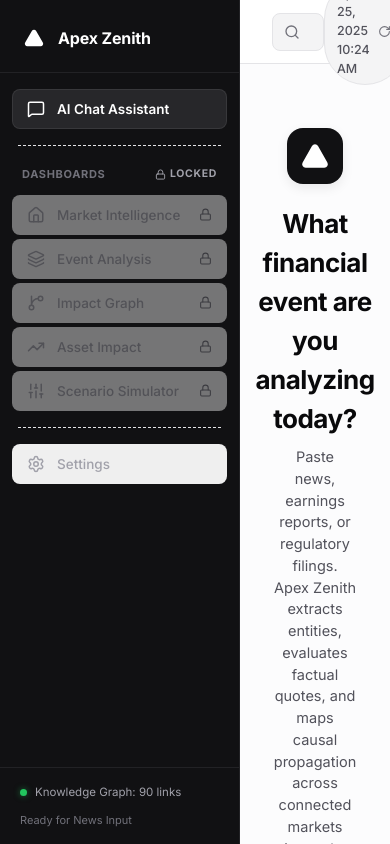
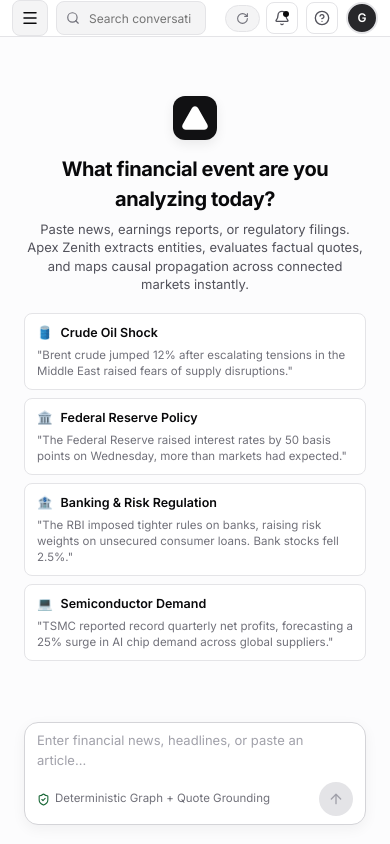
Before and after one commit to siddhi070306/Siddhi-Bhosale, a React (Vite) app in the folder frontend/: page / in a window 390 px wide. Built offline with nearby package versions, Linux system fonts and the light colour scheme.

Commit message:
feat: make frontend fully responsive across mobile, tablet, and desktop

```diff
--- a/frontend/src/App.jsx
+++ b/frontend/src/App.jsx
@@ -14,7 +14,7 @@ import './styles/pages.css';
 import './styles/chat.css';
 
 export default function App() {
-  // First interface is the ChatGPT/Gemini-like AI Chat Assistant
+
   const [activeTab, setActiveTab] = useState('chat');
   const [hasAnalyzed, setHasAnalyzed] = useState(false);
   const [currentEventText, setCurrentEventText] = useState(
--- a/frontend/src/components/charts/ScenarioChart.jsx
+++ b/frontend/src/components/charts/ScenarioChart.jsx
@@ -31,7 +31,7 @@ export default function ScenarioChart({ activeScenario = 'current', onScenarioCh
 
   return (
     <div className="scenario-chart-wrapper">
-      <div style={{ display: 'flex', justifyContent: 'space-between', alignItems: 'center', marginBottom: 16 }}>
+      <div style={{ display: 'flex', justifyContent: 'space-between', alignItems: 'flex-start', flexWrap: 'wrap', gap: 12, marginBottom: 16 }}>
         <div>
           <div style={{ fontSize: 14, fontWeight: 700, color: '#09090b' }}>
             Compare Scenarios
--- a/frontend/src/components/layout/Header.jsx
+++ b/frontend/src/components/layout/Header.jsx
@@ -1,7 +1,11 @@
 import React, { useState } from 'react';
-import { Search, RotateCw, Bell, HelpCircle } from 'lucide-react';
+import { Search, RotateCw, Bell, HelpCircle, Menu } from 'lucide-react';
 
-export default function Header({ searchPlaceholder = 'Search events, companies, sectors...', onSearch }) {
+export default function Header({
+  searchPlaceholder = 'Search events, companies, sectors...',
+  onSearch,
+  onToggleMobileMenu,
+}) {
   const [searchValue, setSearchValue] = useState('');
   const [isRefreshing, setIsRefreshing] = useState(false);
 
@@ -17,7 +21,16 @@ export default function Header({ searchPlaceholder = 'Search events, companies,
 
   return (
     <header className="top-header">
-      {/* Search Input */}
+      {/* Left: Mobile Toggle & Search */}
+      <div className="header-left">
+        <button
+          className="mobile-menu-btn"
+          onClick={onToggleMobileMenu}
+          aria-label="Toggle navigation menu"
+          title="Toggle navigation menu"
+        >
+          <Menu size={18} />
+        </button>
         <div className="header-search">
           <Search className="header-search-icon" />
           <input
@@ -28,12 +41,13 @@ export default function Header({ searchPlaceholder = 'Search events, companies,
             onChange={handleSearchChange}
           />
         </div>
+      </div>
 
       {/* Right Actions & Meta */}
       <div className="header-right">
         {/* Live Date / Time Badge */}
         <div className="live-time-badge">
-          <span>Apr 25, 2025 10:24 AM</span>
+          <span className="live-time-text">Apr 25, 2025 10:24 AM</span>
           <button
             className={`refresh-spin-btn ${isRefreshing ? 'spinning' : ''}`}
             onClick={handleRefresh}
--- a/frontend/src/components/layout/Layout.jsx
+++ b/frontend/src/components/layout/Layout.jsx
@@ -3,6 +3,8 @@ import Sidebar from './Sidebar';
 import Header from './Header';
 
 export default function Layout({ activeTab, setActiveTab, hasAnalyzed, children }) {
+  const [isMobileMenuOpen, setIsMobileMenuOpen] = React.useState(false);
+
   const getSearchPlaceholder = () => {
     switch (activeTab) {
       case 'chat':
@@ -24,9 +26,24 @@ export default function Layout({ activeTab, setActiveTab, hasAnalyzed, children
 
   return (
     <div className="app-container">
-      <Sidebar activeTab={activeTab} setActiveTab={setActiveTab} hasAnalyzed={hasAnalyzed} />
+      {/* Mobile Drawer Backdrop */}
+      <div
+        className={`sidebar-backdrop ${isMobileMenuOpen ? 'active' : ''}`}
+        onClick={() => setIsMobileMenuOpen(false)}
+        aria-hidden="true"
+      />
+      <Sidebar
+        activeTab={activeTab}
+        setActiveTab={setActiveTab}
+        hasAnalyzed={hasAnalyzed}
+        isMobileMenuOpen={isMobileMenuOpen}
+        onCloseMobileMenu={() => setIsMobileMenuOpen(false)}
+      />
       <div className="main-wrapper">
-        <Header searchPlaceholder={getSearchPlaceholder()} />
+        <Header
+          searchPlaceholder={getSearchPlaceholder()}
+          onToggleMobileMenu={() => setIsMobileMenuOpen(!isMobileMenuOpen)}
+        />
         <main className="page-content">{children}</main>
       </div>
     </div>
--- a/frontend/src/components/layout/Sidebar.jsx
+++ b/frontend/src/components/layout/Sidebar.jsx
@@ -11,9 +11,16 @@ import {
   Lock,
   Unlock,
   CheckCircle,
+  X,
 } from 'lucide-react';
 
-export default function Sidebar({ activeTab, setActiveTab, hasAnalyzed }) {
+export default function Sidebar({
+  activeTab,
+  setActiveTab,
+  hasAnalyzed,
+  isMobileMenuOpen = false,
+  onCloseMobileMenu,
+}) {
   const dashboardItems = [
     { id: 'home', label: 'Market Intelligence', icon: Home },
     { id: 'event-analysis', label: 'Event Analysis', icon: Layers },
@@ -22,22 +29,38 @@ export default function Sidebar({ activeTab, setActiveTab, hasAnalyzed }) {
     { id: 'scenario-simulator', label: 'Scenario Simulator', icon: Sliders },
   ];
 
+  const handleTabClick = (id) => {
+    setActiveTab(id);
+    if (onCloseMobileMenu) onCloseMobileMenu();
+  };
+
   const handleDashboardClick = (id) => {
     if (!hasAnalyzed) {
       alert('Please enter or select a financial event in the AI Chat Assistant first to unlock and generate these dashboards!');
       return;
     }
     setActiveTab(id);
+    if (onCloseMobileMenu) onCloseMobileMenu();
   };
 
   return (
-    <aside className="sidebar">
+    <aside className={`sidebar ${isMobileMenuOpen ? 'mobile-open' : ''}`}>
       {/* Brand Header */}
       <div className="sidebar-header">
-        <div className="brand-logo">
-          <Triangle size={20} fill="#ffffff" stroke="#ffffff" />
+        <div style={{ display: 'flex', alignItems: 'center', gap: 10 }}>
+          <div className="brand-logo">
+            <Triangle size={20} fill="#ffffff" stroke="#ffffff" />
+          </div>
+          <span className="brand-name">Apex Zenith</span>
         </div>
-        <span className="brand-name">Apex Zenith</span>
+        {/* Mobile Close Button */}
+        <button
+          className="sidebar-close-mobile-btn"
+          onClick={onCloseMobileMenu}
+          aria-label="Close sidebar navigation"
+        >
+          <X size={18} />
+        </button>
       </div>
 
       {/* Navigation Links */}
@@ -45,7 +68,7 @@ export default function Sidebar({ activeTab, setActiveTab, hasAnalyzed }) {
         {/* Main Chat Interface */}
         <button
           className={`nav-item ${activeTab === 'chat' ? 'active' : ''}`}
-          onClick={() => setActiveTab('chat')}
+          onClick={() => handleTabClick('chat')}
         >
           <MessageSquare className="nav-item-icon" />
           <span>AI Chat Assistant</span>
@@ -113,7 +136,7 @@ export default function Sidebar({ activeTab, setActiveTab, hasAnalyzed }) {
         {/* Settings */}
         <button
           className={`nav-item ${activeTab === 'settings' ? 'active' : ''}`}
-          onClick={() => setActiveTab('settings')}
+          onClick={() => handleTabClick('settings')}
         >
           <SettingsIcon className="nav-item-icon" />
           <span>Settings</span>
--- a/frontend/src/pages/AssetImpact.jsx
+++ b/frontend/src/pages/AssetImpact.jsx
@@ -39,7 +39,7 @@ export default function AssetImpact() {
 
       {/* Search and Filters Bar */}
       <div className="asset-filters-bar">
-        <div style={{ position: 'relative', width: 340 }}>
+        <div style={{ position: 'relative', width: '100%', maxWidth: 340 }}>
           <Search
             size={14}
             style={{ position: 'absolute', left: 12, top: '50%', transform: 'translateY(-50%)', color: '#71717a' }}
@@ -70,6 +70,7 @@ export default function AssetImpact() {
       <div className="asset-dashboard-grid">
         {/* Table of Assets */}
         <div className="card" style={{ padding: 0, overflow: 'hidden' }}>
+          <div className="table-responsive">
             <table className="data-table">
               <thead>
                 <tr>
@@ -119,6 +120,7 @@ export default function AssetImpact() {
               </tbody>
             </table>
           </div>
+        </div>
 
         {/* Right Analytics: Trend Chart & Heatmap */}
         <div>
--- a/frontend/src/pages/ImpactGraph.jsx
+++ b/frontend/src/pages/ImpactGraph.jsx
@@ -33,7 +33,7 @@ export default function ImpactGraph() {
         </div>
 
         {/* Node search filter */}
-        <div style={{ position: 'relative', width: 320 }}>
+        <div style={{ position: 'relative', width: '100%', maxWidth: 320 }}>
           <Search
             size={14}
             style={{ position: 'absolute', left: 12, top: '50%', transform: 'translateY(-50%)', color: '#71717a' }}
--- a/frontend/src/styles/chat.css
+++ b/frontend/src/styles/chat.css
@@ -355,3 +355,109 @@
   color: #a1a1aa;
   cursor: not-allowed;
 }
+
+/* Mobile & Tablet Responsiveness for Chat */
+@media (max-width: 640px) {
+  .chat-container {
+    height: calc(100vh - 56px);
+  }
+
+  .chat-welcome-wrapper {
+    padding: 24px 12px 16px;
+  }
+
+  .chat-welcome-avatar {
+    width: 44px;
+    height: 44px;
+    border-radius: 12px;
+    margin-bottom: 14px;
+  }
+
+  .chat-welcome-title {
+    font-size: 20px;
+    margin-bottom: 6px;
+  }
+
+  .chat-welcome-desc {
+    font-size: 13px;
+    margin-bottom: 20px;
+    line-height: 1.4;
+  }
+
+  .chat-starters-grid {
+    grid-template-columns: 1fr;
+    gap: 8px;
+    margin-bottom: 16px;
+  }
+
+  .chat-starter-card {
+    padding: 10px 12px;
+  }
+
+  .chat-starter-title {
+    font-size: 12.5px;
+  }
+
+  .chat-starter-snippet {
+    font-size: 11.5px;
+  }
+
+  .chat-messages-stream {
+    padding: 16px 12px 14px;
+    gap: 16px;
+  }
+
+  .chat-message-row {
+    gap: 8px;
+  }
+
+  .chat-msg-avatar {
+    width: 28px;
+    height: 28px;
+    font-size: 11px;
+    border-radius: var(--radius-sm);
+  }
+
+  .chat-msg-body {
+    max-width: 90%;
+  }
+
+  .chat-bubble-user {
+    padding: 10px 14px;
+    font-size: 13px;
+    border-radius: 14px 14px 4px 14px;
+  }
+
+  .chat-bubble-ai {
+    padding: 14px 12px;
+    border-radius: 14px 14px 14px 4px;
+  }
+
+  .chat-ai-title {
+    font-size: 13px;
+  }
+
+  .chat-extracted-meta-grid {
+    grid-template-columns: 1fr;
+    padding: 10px;
+    gap: 8px;
+  }
+
+  .chat-input-container {
+    padding: 8px 12px 14px;
+  }
+
+  .chat-input-box {
+    padding: 8px 12px;
+    border-radius: 14px;
+  }
+
+  .chat-input-textarea {
+    font-size: 13px;
+  }
+
+  .chat-launch-btn {
+    padding: 5px 9px;
+    font-size: 11px;
+  }
+}
--- a/frontend/src/styles/index.css
+++ b/frontend/src/styles/index.css
@@ -273,3 +273,49 @@ a {
   padding: 0;
   border-radius: var(--radius-md);
 }
+
+/* Responsive Utilities & Breakpoints */
+.table-responsive {
+  width: 100%;
+  overflow-x: auto;
+  -webkit-overflow-scrolling: touch;
+}
+
+@media (max-width: 900px) {
+  .page-content {
+    padding: 18px 20px 36px;
+  }
+  .page-title {
+    font-size: 21px;
+  }
+  .page-subtitle {
+    font-size: 13px;
+  }
+}
+
+@media (max-width: 640px) {
+  .page-content {
+    padding: 14px 12px 28px;
+  }
+  .page-header {
+    margin-bottom: 16px;
+  }
+  .page-title {
+    font-size: 18px;
+  }
+  .page-subtitle {
+    font-size: 12px;
+  }
+  .card {
+    padding: 14px;
+    border-radius: var(--radius-sm);
+  }
+  .card-title {
+    font-size: 14px;
+    margin-bottom: 10px;
+  }
+  .btn {
+    padding: 7px 12px;
+    font-size: 12.5px;
+  }
+}
--- a/frontend/src/styles/layout.css
+++ b/frontend/src/styles/layout.css
@@ -13,13 +13,14 @@
   top: 0;
   user-select: none;
   z-index: 40;
+  transition: transform 0.28s cubic-bezier(0.16, 1, 0.3, 1), box-shadow 0.28s ease;
 }
 
 .sidebar-header {
-  padding: 24px 20px 20px;
+  padding: 20px;
   display: flex;
   align-items: center;
-  gap: 10px;
+  justify-content: space-between;
   border-bottom: 1px solid var(--sidebar-border);
 }
 
@@ -37,6 +38,25 @@
   font-weight: 700;
   color: var(--text-inverted);
   letter-spacing: -0.01em;
+}
+
+.sidebar-close-mobile-btn {
+  display: none;
+  align-items: center;
+  justify-content: center;
+  width: 32px;
+  height: 32px;
+  background: transparent;
+  border: none;
+  color: var(--sidebar-text);
+  cursor: pointer;
+  border-radius: var(--radius-sm);
+  transition: color 0.15s ease, background-color 0.15s ease;
+}
+
+.sidebar-close-mobile-btn:hover {
+  color: #ffffff;
+  background-color: var(--sidebar-hover);
 }
 
 .sidebar-nav {
@@ -60,6 +80,8 @@
   cursor: pointer;
   transition: all 0.15s ease;
   border: 1px solid transparent;
+  background: transparent;
+  text-align: left;
 }
 
 .nav-item:hover {
@@ -85,7 +107,7 @@
   border-top: 1px solid var(--sidebar-border);
   display: flex;
   flex-direction: column;
-  gap: 10px;
+  gap: 8px;
 }
 
 .system-status-indicator {
@@ -104,23 +126,58 @@
   box-shadow: 0 0 6px rgba(34, 197, 94, 0.5);
 }
 
+/* Backdrop for Mobile Drawer */
+.sidebar-backdrop {
+  display: none;
+}
+
 /* Header */
 .top-header {
   height: 64px;
   background-color: var(--bg-white);
   border-bottom: 1px solid var(--border-subtle);
-  padding: 0 32px;
+  padding: 0 28px;
   display: flex;
   align-items: center;
   justify-content: space-between;
+  gap: 16px;
   position: sticky;
   top: 0;
   z-index: 30;
 }
 
+.header-left {
+  display: flex;
+  align-items: center;
+  gap: 12px;
+  flex: 1;
+  max-width: 440px;
+  min-width: 0;
+}
+
+.mobile-menu-btn {
+  display: none;
+  align-items: center;
+  justify-content: center;
+  width: 36px;
+  height: 36px;
+  border-radius: var(--radius-md);
+  background: var(--bg-surface-subtle);
+  border: 1px solid var(--border-subtle);
+  color: var(--text-main);
+  cursor: pointer;
+  flex-shrink: 0;
+  transition: all 0.15s ease;
+}
+
+.mobile-menu-btn:hover {
+  background-color: var(--bg-white);
+  border-color: var(--border-strong);
+}
+
 .header-search {
   position: relative;
-  width: 380px;
+  width: 100%;
 }
 
 .header-search-icon {
@@ -156,7 +213,8 @@
 .header-right {
   display: flex;
   align-items: center;
-  gap: 16px;
+  gap: 14px;
+  flex-shrink: 0;
 }
 
 .live-time-badge {
@@ -170,6 +228,7 @@
   padding: 6px 12px;
   border-radius: var(--radius-full);
   border: 1px solid var(--border-subtle);
+  white-space: nowrap;
 }
 
 .refresh-spin-btn {
@@ -246,3 +305,119 @@
 .user-avatar:hover {
   opacity: 0.9;
 }
+
+/* ==========================================================================
+   RESPONSIVE LAYOUT BREAKPOINTS
+   ========================================================================== */
+
+/* Tablet & Mobile: Drawer Navigation (< 900px) */
+@media (max-width: 900px) {
+  .sidebar {
+    position: fixed;
+    top: 0;
+    left: 0;
+    bottom: 0;
+    height: 100vh;
+    z-index: 100;
+    transform: translateX(-100%);
+    box-shadow: none;
+    width: 260px;
+    min-width: 260px;
+  }
+
+  .sidebar.mobile-open {
+    transform: translateX(0);
+    box-shadow: 0 0 35px rgba(0, 0, 0, 0.4);
+  }
+
+  .sidebar-close-mobile-btn {
+    display: flex;
+  }
+
+  .sidebar-backdrop {
+    display: block;
+    position: fixed;
+    top: 0;
+    left: 0;
+    right: 0;
+    bottom: 0;
+    background: rgba(0, 0, 0, 0.55);
+    backdrop-filter: blur(2px);
+    z-index: 99;
+    opacity: 0;
+    pointer-events: none;
+    transition: opacity 0.25s ease;
+  }
+
+  .sidebar-backdrop.active {
+    opacity: 1;
+    pointer-events: auto;
+  }
+
+  .mobile-menu-btn {
+    display: flex;
+  }
+
+  .top-header {
+    padding: 0 16px;
+    height: 60px;
+  }
+
+  .header-left {
+    max-width: 320px;
+  }
+}
+
+/* Mobile Screens (< 640px) */
+@media (max-width: 640px) {
+  .top-header {
+    padding: 0 12px;
+    height: 56px;
+    gap: 8px;
+  }
+
+  .header-left {
+    max-width: none;
+    gap: 8px;
+  }
+
+  .header-search {
+    max-width: 150px;
+  }
+
+  .header-search-input {
+    height: 34px;
+    font-size: 12px;
+    padding-left: 32px;
+  }
+
+  .header-search-icon {
+    left: 10px;
+    width: 14px;
+    height: 14px;
+  }
+
+  .header-right {
+    gap: 6px;
+  }
+
+  .live-time-badge {
+    padding: 4px 8px;
+    font-size: 11px;
+  }
+
+  .live-time-text {
+    display: none;
+  }
+
+  .icon-btn {
+    width: 32px;
+    height: 32px;
+  }
+
+  .user-avatar {
+    width: 32px;
+    height: 32px;
+    font-size: 12px;
+  }
+}
```
Also changed, not shown: frontend/src/styles/pages.css (+148 -1 lines). Lines whose indentation alone changed are shown as unchanged.
